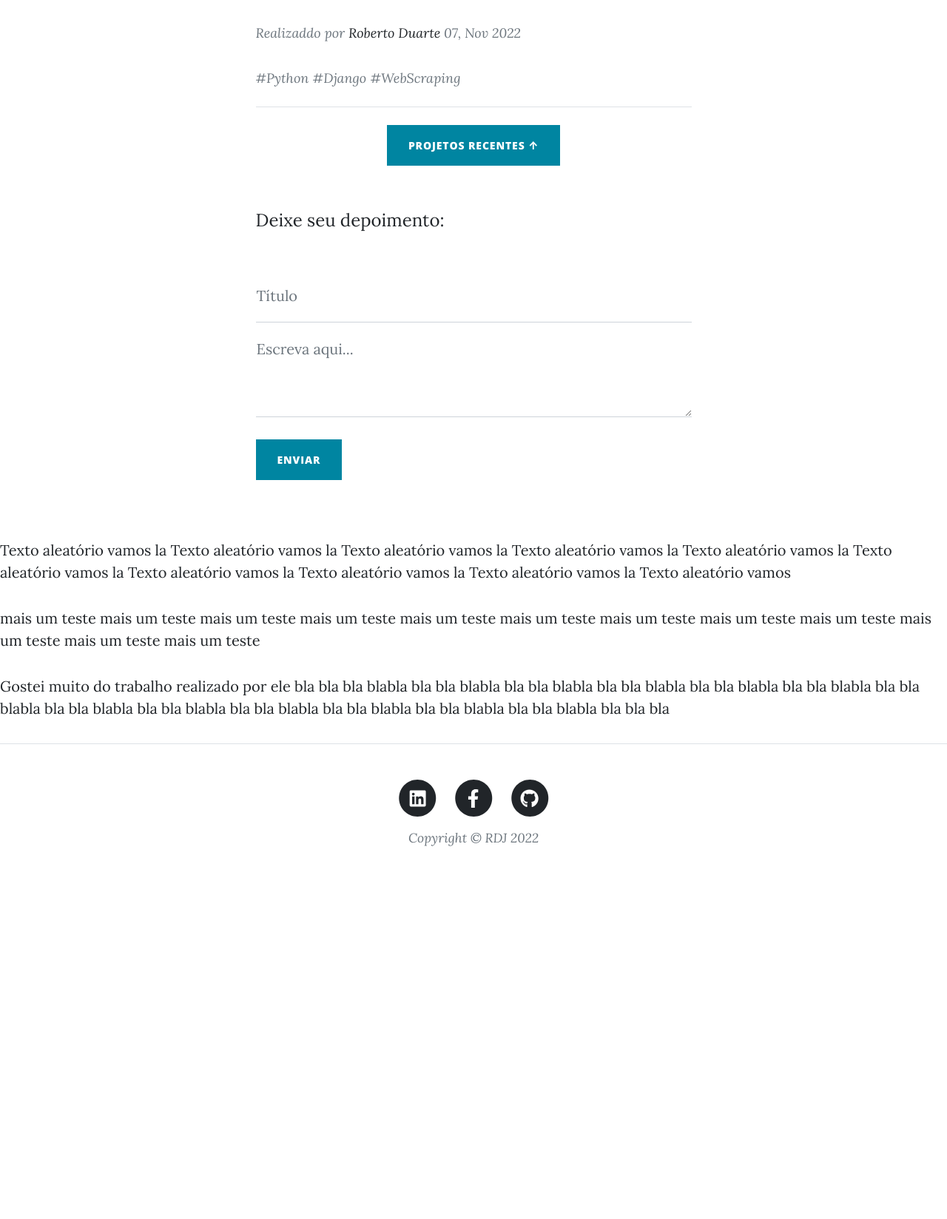
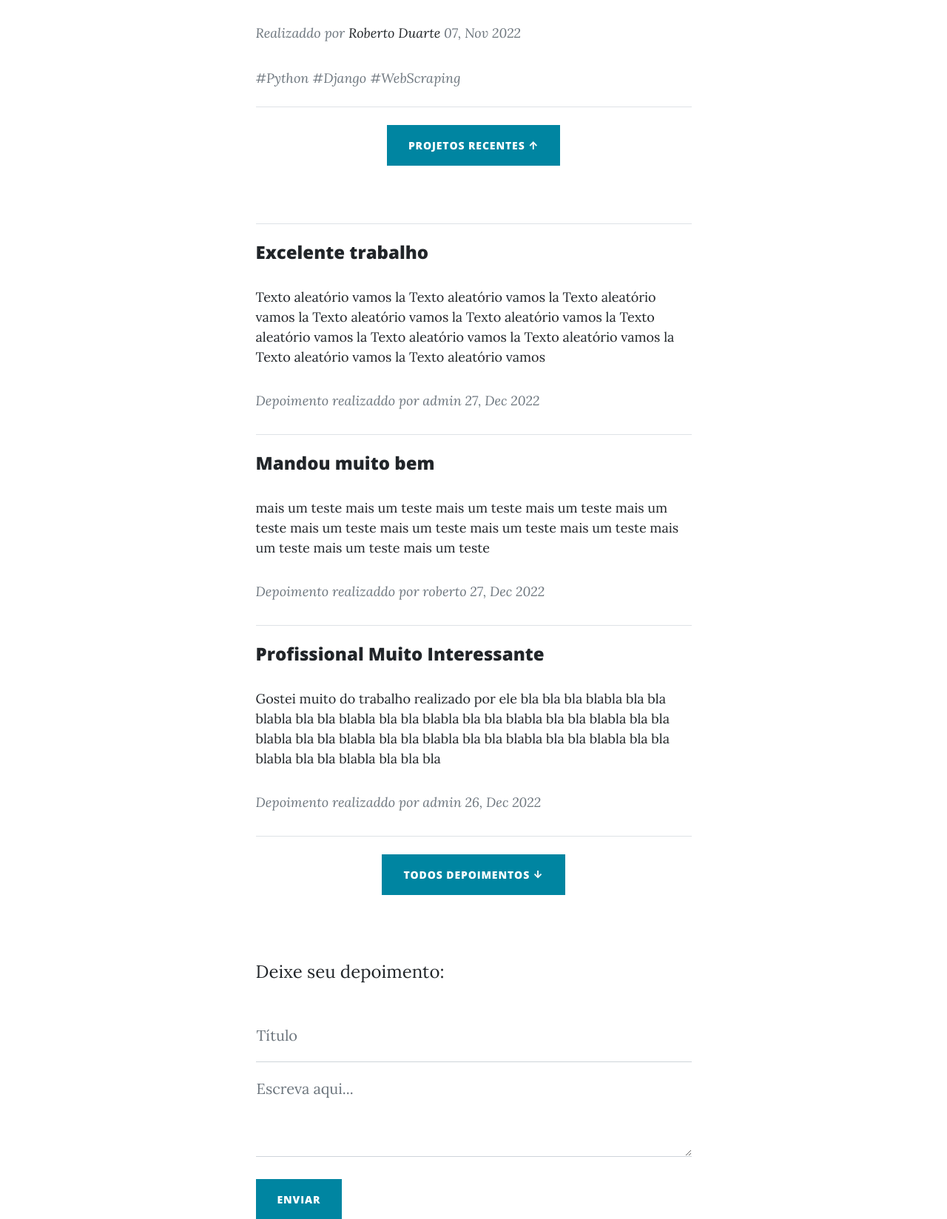
Before and after one commit to robertoduartejr/rdjwebsite, a Django app: template mysite/templates/home.html in a window 1280 px wide. Shown: the part 3443-5091 px from the top of the page at 74% size. Before the commit the page ends 4587 px from the top, so only its background shows below. Run offline with Django 4.2, Linux system fonts and the light colour scheme; the template is opened without the code that fills it: values that come from a table or form of the project are taken from there, others are empty; data comes from the database, SQL or seed files in the repository; both versions use the stored data as it was after the commit; parts of the project's set-up code (start-up, migrations or seed data) failed here and were passed over; some libraries are stand-ins or nearby versions.

Commit message:
finishing customer posts 2

```diff
--- a/mysite/siteblog/admin.py
+++ b/mysite/siteblog/admin.py
@@ -1,4 +1,5 @@
 from django.contrib import admin
-from .models import Project
+from .models import Project, VisitorsPost
 # Register your models here.
 admin.site.register(Project)
+admin.site.register(VisitorsPost)
--- a/mysite/siteblog/models.py
+++ b/mysite/siteblog/models.py
@@ -37,3 +37,6 @@ class VisitorsPost(models.Model):
 
     class Meta:
         ordering = ('-created_at',)
+
+    def __str__(self):
+        return self.title
--- a/mysite/siteblog/views.py
+++ b/mysite/siteblog/views.py
@@ -29,7 +29,7 @@ def home(request):
             common_tags = Project.tags.most_common()[:4]
             form = Post()
 
-            posts = VisitorsPost.objects.all()[:3]
+            posts = VisitorsPost.objects.all()
             return render(request, 'home.html',
                           {'projects': projects, 'common_tags': common_tags, 'hide': True, 'form': form,'posts':posts})
 
@@ -38,7 +38,7 @@ def home(request):
 
     projects = Project.objects.all()[:3]
     common_tags = Project.tags.most_common()[:4]
-    posts = VisitorsPost.objects.all()[:3]
+    posts = VisitorsPost.objects.all()
     form = Post()
     return render(request, 'home.html', {'projects':projects,'common_tags': common_tags, 'hide':True, 'form':form, 'posts':posts})
 
--- a/mysite/templates/home.html
+++ b/mysite/templates/home.html
@@ -28,10 +28,10 @@
         <div class="col-md-10 col-lg-8 col-xl-7">
             <!-- Post preview-->
             <section id="mainsection">
-            {% for mt in common_tags %}
+                {% for mt in common_tags %}
             </section>
             <a class="post-meta" href="{% url 'tagged' mt.slug  %}"> #{{mt}}</a>
-                    {% endfor %}
+            {% endfor %}
 
             {% for project in projects %}
             <div class="post-preview">
@@ -45,8 +45,8 @@
                     {{project.created_at|date:'d, M Y'}}
                 </p>
                 {% for tag in project.tags.all %}
-                    <a class="post-meta" href="{% url 'tagged' tag.slug  %}"> #{{tag}}</a>
-                    {%endfor%}
+                <a class="post-meta" href="{% url 'tagged' tag.slug  %}"> #{{tag}}</a>
+                {%endfor%}
             </div>
             <!-- Divider-->
             <hr class="my-4" />
@@ -56,21 +56,42 @@
 
             <!-- Pager-->
             {% if hide%}
-            <div class="d-flex justify-content-center mb-4"><a class="btn btn-primary text-uppercase" href="{% url 'all'  %}">Todos Projetos ↓</a></div>
+            <div class="d-flex justify-content-center mb-4"><a class="btn btn-primary text-uppercase"
+                    href="{% url 'all'  %}">Todos Projetos ↓</a></div>
             {% else %}
-            <div class="d-flex justify-content-center mb-4"><a class="btn btn-primary text-uppercase" href="{% url 'home'  %}">Projetos Recentes ↑</a></div>
+            <div class="d-flex justify-content-center mb-4"><a class="btn btn-primary text-uppercase"
+                    href="{% url 'home'  %}">Projetos Recentes ↑</a></div>
             {%endif%}
+                <br>
 
+            <!-- POSTS-->
+            <section id="visitorposts">
+                <hr class="my-4" />
+                {% for post in posts %}
+                <div class="post-preview">
+                    <h4 class="post-title">{{post.title}}</h2>
+                        <p style="font-size: large;" class="post-subtitle">{{post.content|safe}}</p>
+                        <p class="post-meta">
+                            Depoimento realizaddo por {{post.user.username}}
+                            {{post.created_at|date:'d, M Y'}}
+                        </p>
+                </div>
+                <!-- Divider-->
+                <hr class="my-4" />
 
+                {% endfor %}
+            </section>
+
+            <div class="d-flex justify-content-center mb-4"><a class="btn btn-primary text-uppercase"
+                href="{% url 'all'  %}">Todos Depoimentos ↓</a></div>
 
 
         </div>
     </div>
+
 </div>
+<!-- INSERIR POSTS-->
 {% include 'postform.html' %}
 
-{% for post in posts %}
-<p>{{post.content}}</p>
-{% endfor %}
 
 {% endblock %}
--- a/mysite/templates/layout.html
+++ b/mysite/templates/layout.html
@@ -29,8 +29,8 @@
                 </button>
                 <div class="collapse navbar-collapse" id="navbarResponsive">
                     <ul class="navbar-nav ms-auto py-4 py-lg-0">
-                        <li class="nav-item"><a class="nav-link px-lg-3 py-3 py-lg-4" href="index.html">Projetos</a></li>
-                        <li class="nav-item"><a class="nav-link px-lg-3 py-3 py-lg-4" href="index.html">Depoimentos</a></li>
+                        <li class="nav-item"><a class="nav-link px-lg-3 py-3 py-lg-4" href="#mainsection">Projetos</a></li>
+                        <li class="nav-item"><a class="nav-link px-lg-3 py-3 py-lg-4" href="#visitorposts">Depoimentos</a></li>
                         <li class="nav-item"><a class="nav-link px-lg-3 py-3 py-lg-4" href="about.html">Quem sou eu</a></li>
                         <li class="nav-item"><a class="nav-link px-lg-3 py-3 py-lg-4" href="#mainsection">Download CV</a></li>
                         <li class="nav-item"><a class="nav-link px-lg-3 py-3 py-lg-4" href="contact.html">Contato</a></li>
--- a/mysite/templates/postform.html
+++ b/mysite/templates/postform.html
@@ -3,10 +3,9 @@
             <div class="container px-4 px-lg-5">
                 <div class="row gx-4 gx-lg-5 justify-content-center">
                     <div class="col-md-10 col-lg-8 col-xl-7">
-                        <p style="font-size: x-large;">Deixe seu depoimento:</p>
-                        <div class="my-5">
-
+                        <br>
                             <form  id="contactForm" method="POST" >
+                                <p style="font-size: x-large;">Deixe seu depoimento:</p>
                                 <div class="form-floating ">
                                     {% csrf_token %}
                                     {{form.title}}
@@ -22,7 +21,6 @@
 
                                 <div class="d-flex justify-content-left mb-4"><button class="btn btn-primary text-uppercase" type="submit">Enviar</button></div>
                             </form>
-                        </div>
                     </div>
                 </div>
             </div>
```
Also changed, not shown: mysite/db.sqlite3.
